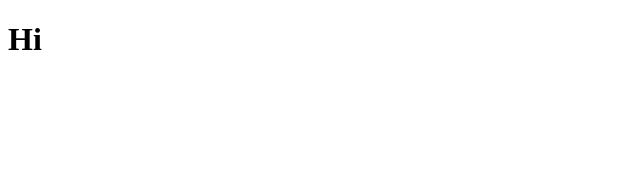
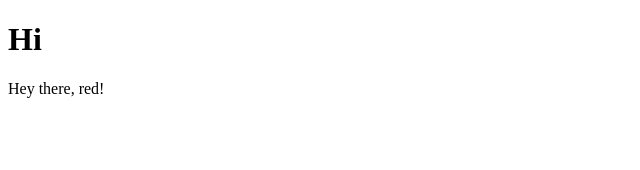
Before and after one commit to virtual/react-typescript, a React (Create React App) app: page / in a window 1280 px wide. Shown: the top 170 px of the page, without its empty margins (0-640 px from the left). Built offline with nearby package versions, Linux system fonts and the light colour scheme.

Commit message:
passing props using TS

```diff
--- a/src/index.tsx
+++ b/src/index.tsx
@@ -1,9 +1,11 @@
 import ReactDOM from 'react-dom';
+import Parent from './props/Parent';
 
 const App = () => {
   return (
     <div>
       <h1>Hi</h1>
+      <Parent />
     </div>
   )
 }
--- /dev/null
+++ b/src/props/Child.tsx
@@ -0,0 +1,33 @@
+// When receiving props the child component should
+// have an interface to define which props the child
+// should receive
+interface ChildProps {
+  color: string;
+}
+
+// There are 3-4 ways to implement props into the component
+
+// 0. Default (no props)
+// export const Child = () => {
+//   return <div>Hey there</div>
+// };
+
+
+// 1. Pass props arg, but this might pull more than we need
+// Typescript doesn't know we are defining a React component
+// React component default props (displayName) are invalid
+// export const Child = (props: ChildProps) => {
+//   return <div>Hey there</div>
+// };
+
+
+// 1. Pass props, but destructure props so we only pass
+// the props we want
+export const ChildAsProps = ({ color }: ChildProps) => {
+  return <div>Hey there, {color}</div>
+};
+
+// 2. Tells Typescript this is a React Component
+export const Child: React.FC<ChildProps> = ({ color }) => {
+  return <div>Hey there, {color}!</div>
+};
--- /dev/null
+++ b/src/props/Parent.tsx
@@ -0,0 +1,7 @@
+import { Child } from './Child';
+
+const Parent = () => {
+  return <Child color="red" />
+};
+
+export default Parent;
--- /dev/null
+++ b/src/react-app-env.d.ts
@@ -0,0 +1 @@
+/// <reference types="react-scripts" />
```
Also changed, not shown: 1 other file (tests, documents, lock files or other folders).
